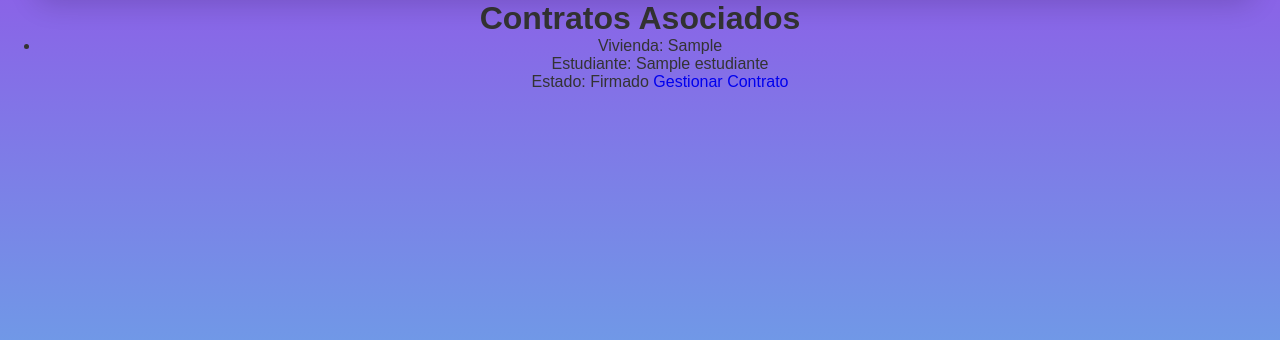
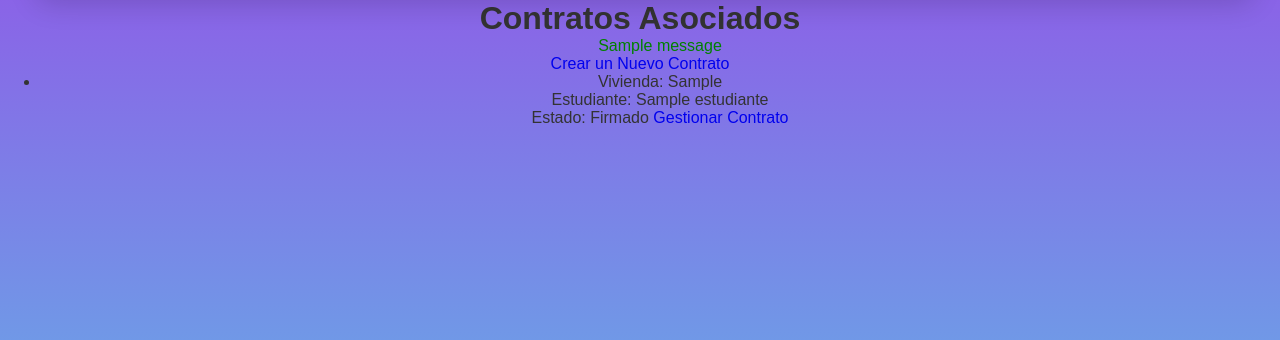
Before and after one commit to PatladyxWalker/TT2024B027, a Django app: template src/TTPrototipo/usuarios/templates/listar_contratos_anfitrion.html in a window 1280 px wide. Shown: the part 96-436 px from the top of the page. Run offline with Django 5.2, Linux system fonts and the light colour scheme; the template is opened without the code that fills it: values that come from a table or form of the project are taken from there, others are empty; tables that the repository leaves empty hold one stand-in row (values such as "Sample post"); one stand-in notice (Sample message) is shown.

Commit message:
Puse un Enlace al Formulario para Crear Nuevos Contratos en la Página con la Lista de Contratos. Además, cuando creo el Contrato, ya muestro el mensaje de confirmación que confirma que se creó un nuevo contrato en la Lista de Contratos.

```diff
--- a/src/TTPrototipo/usuarios/templates/crear-contrato.html
+++ b/src/TTPrototipo/usuarios/templates/crear-contrato.html
@@ -1,4 +1,4 @@
-{% extends 'layout.html' %}
+{% extends 'layout3.html' %}
 
 {% block title %}Registrar Contrato{% endblock %}
 
@@ -19,7 +19,4 @@
 
 
 
-
-
-
 {% endblock %}
--- a/src/TTPrototipo/usuarios/templates/listar_contratos_anfitrion.html
+++ b/src/TTPrototipo/usuarios/templates/listar_contratos_anfitrion.html
@@ -5,6 +5,25 @@
 {% block content %}
 
     <h1>Contratos Asociados</h1>
+
+        <!-- Aquí imprimiré un mensaje flash de confirmación cuando el anfitrión registre una vivienda. -->
+    {% if messages %}
+
+        <!-- Quiero que el mensaje sea verde, y que no salgan los puntos de las listas. -->
+        <ul class="messages" style="list-style-type:none">
+            {% for message in messages %}
+                <li{% if message.tags %} class="{{ message.tags }}"{% endif %} style="color: green">
+                    {{ message }}
+                </li>
+            {% endfor %}
+        </ul>
+    {% endif %}
+    <!-- Fin del mensaje flash de confirmación. -->
+
+    <!-- Botón o Enlace para Crear un Nuevo Contrato -->
+    <a href="{% url 'crear_contrato' %}">Crear un Nuevo Contrato</a>
+
+    <!-- Lista de Contratos -->
     <ul>
         {% for contrato in contratos %}
             <li>
```
